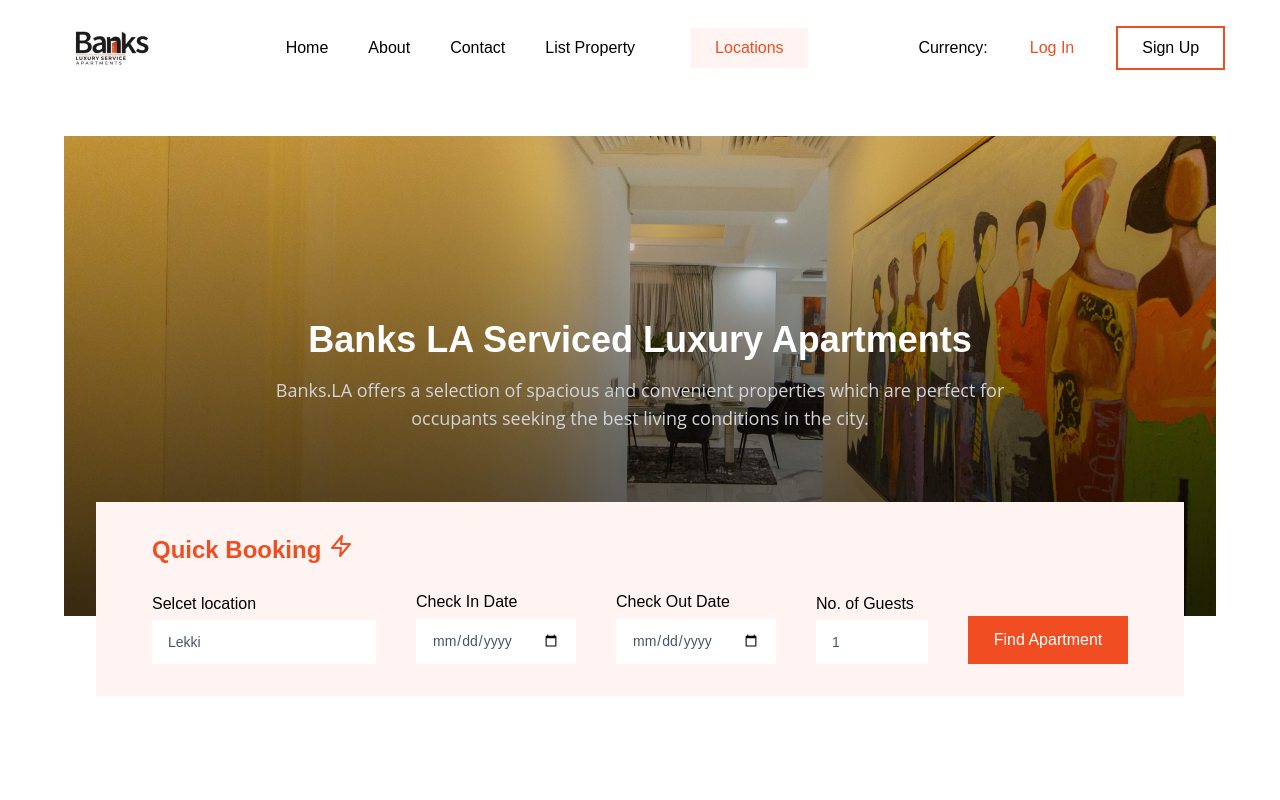
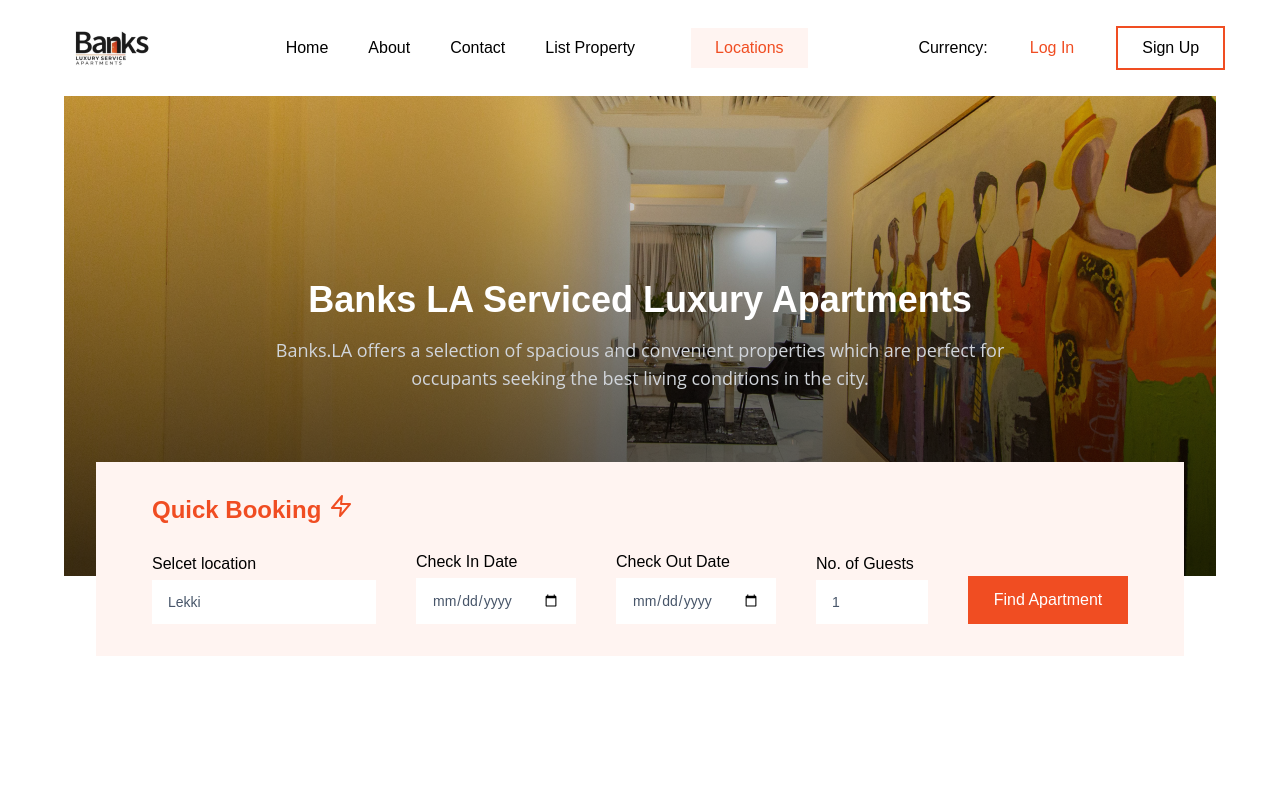
Before and after one commit to samsonlawal/BanksLA, a React (Vite) app: page / in a window 1280 px wide. Shown: the top 800 px of the page. Built offline with nearby package versions, Linux system fonts and the light colour scheme.

Commit message:
testing deployment issue

```diff
--- a/src/UI/Header.jsx
+++ b/src/UI/Header.jsx
@@ -1,4 +1,4 @@
-import hallway from "../images/hallway.png";
+import hallway from "../Images/hallway.png";
 import { Zap } from "react-feather";
 
 export default function Header() {
@@ -6,7 +6,7 @@
     <div className="w-full h-fit bg-white px-2 flex justify-center items-center md:px-4 xl:px-16 lg:pb-20">
       <div
         style={{ backgroundImage: `url(${hallway})` }}
-        className="w-full h-full my-10 fit flex flex-col bg-fit bg-no-repeat bg-right-top lg:bg-left-bottom justify-center items-center lg:w-full lg:px-10 lg:h-130 xl:h-128 md:h-150 relative lg:justify-cenetr lg:items-center"
+        className="w-full h-full mb-10 fit flex flex-col bg-fit bg-no-repeat bg-right-top lg:bg-left-bottom justify-center items-center lg:w-full lg:px-10 lg:h-130 xl:h-128 md:h-150 relative lg:justify-cenetr lg:items-center"
       >
         <div className="px-4 py-10 lg:py-6 flex flex-col justify-center items-center text-center w-full md:w-11/12 lg:w-150 xl:mb-30">
           <h1 className="text-3xl md:text-4xl font-bold text-white pb-4 font-mont">
@@ -50,8 +50,8 @@
               <div className="w-full flex flex-col md:w-fit justify-center md:justify-start items-center md:items-start">
                 <p className="pb-1 font-medium">Check Out Date</p>
                 <input
+                  className="w-10/12 md:w-40 px-4 py-3 outline-none bg-white text-slate-600 placeholder-slate-600 lg:w-40 text-sm"
                   type="date"
-                  className="w-10/12 md:w-40 px-4 py-3 outline-none bg-white text-slate-600 placeholder-slate-600 lg:w-40 text-sm"
                 />
               </div>
 
```
